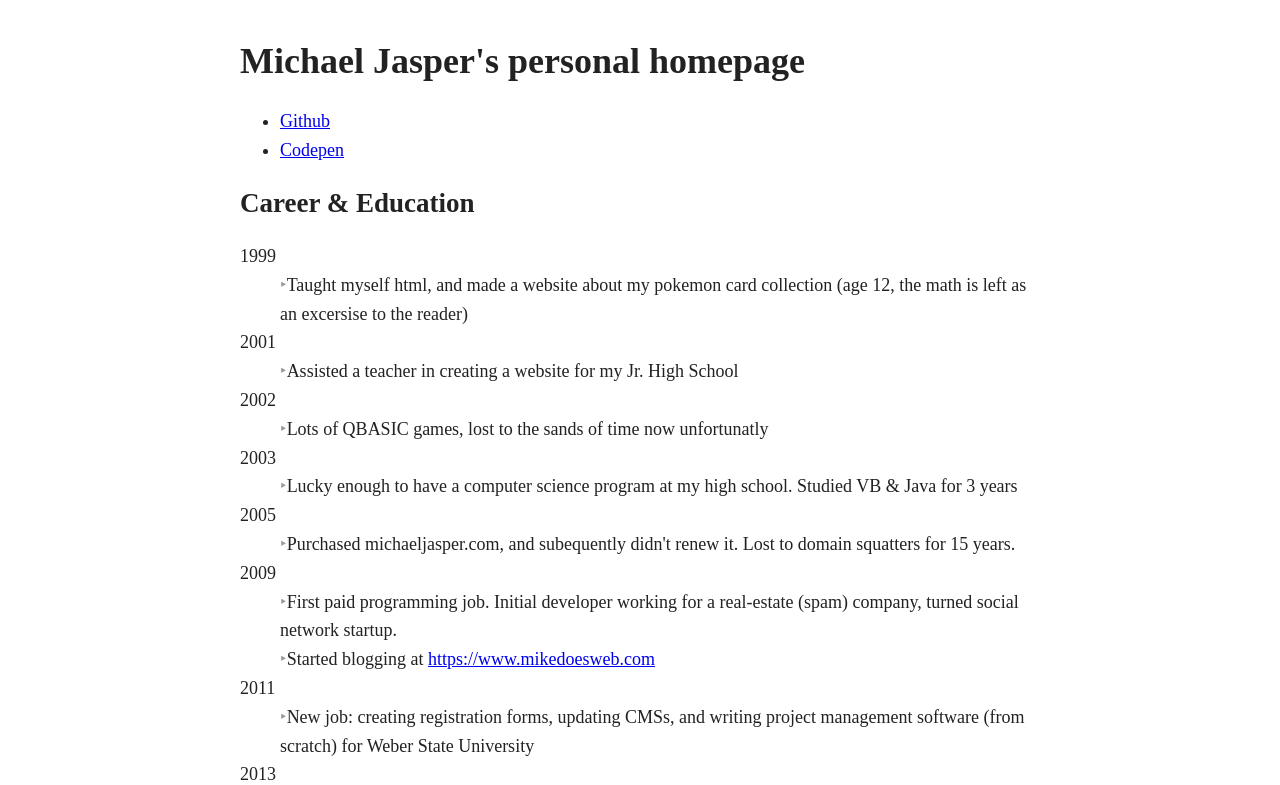
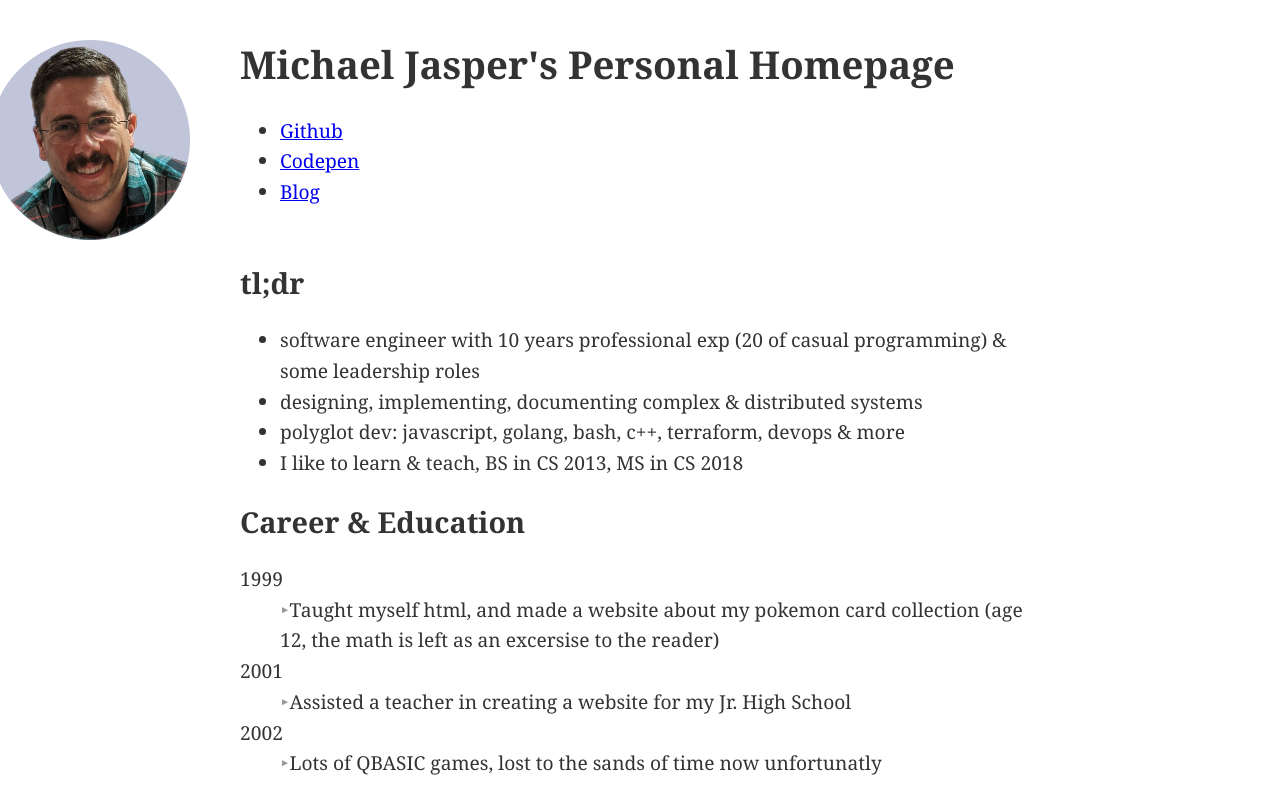
Before and after one commit to mdjasper/michaeljasper.com, a plain HTML site: page index.html in a window 1280 px wide. Shown: the top 785 px of the page. Drawn offline with Linux system fonts and the light colour scheme.

Commit message:
added tldr, headshot

```diff
--- a/index.html
+++ b/index.html
@@ -8,26 +8,63 @@
         max-width:800px;
         line-height:1.6;
         font-size:18px;
-        color:#222;
+        color:#333;
         padding:0 10px;
+        font-family: Georgia, serif;
+        font-size: 1.2em;
       }
       h1,h2,h3{
-        line-height:1.2;
+        line-height:1.3em;
       }
       dd:before{
         content: "‣";
         color: #999;
       }
+      .header img{
+        margin:0 auto;
+        height:50px;
+        width:50px;
+      }
+      @media screen and (min-width: 1200px){
+        .header{
+          display:flex;
+          margin-left:-250px;
+        }
+        .header img{
+          margin-right:50px;
+          height:200px;
+          width:200px;
+        }
+        .header h1{
+          margin-top:0;
+        }
+      }
     </style>
   </head>
   <body>
-    <h1>Michael Jasper's personal homepage</h1>
+    <div class="header">
+      <div>
+        <img src="/headshot.png" alt="Michael Jasper's headshot photo" height="200">
+      </div>
+      <div>
+        <h1>Michael Jasper's Personal Homepage</h1>
 
-    <!-- <h2>Profiles around the web</h2> -->
+        <!-- <h2>Profiles around the web</h2> -->
 
+        <ul>
+          <li><a href="https://www.github.com/mdjasper" target="_blank">Github</a></li>
+          <li><a href="https://www.codepen.io/mdjasper" target="_blank">Codepen</a></li>
+          <li><a href="https://www.mikedoesweb.com" target="_blank">Blog</a></li>
+        </ul>
+      </div>
+    </div>
+
+    <h2>tl;dr</h2>
     <ul>
-      <li><a href="https://www.github.com/mdjasper" target="_blank">Github</a></li>
-      <li><a href="https://www.codepen.io/mdjasper" target="_blank">Codepen</a></li>
+      <li> software engineer with 10 years professional exp (20 of casual programming) &amp; some leadership roles</li>
+      <li> designing, implementing, documenting complex &amp; distributed systems</li>
+      <li> polyglot dev: javascript, golang, bash, c++, terraform, devops &amp; more</li>
+      <li> I like to learn &amp; teach, BS in CS 2013, MS in CS 2018</li>
     </ul>
 
     <h2>Career & Education</h2>
```
Also changed, not shown: headshot.png (added).
